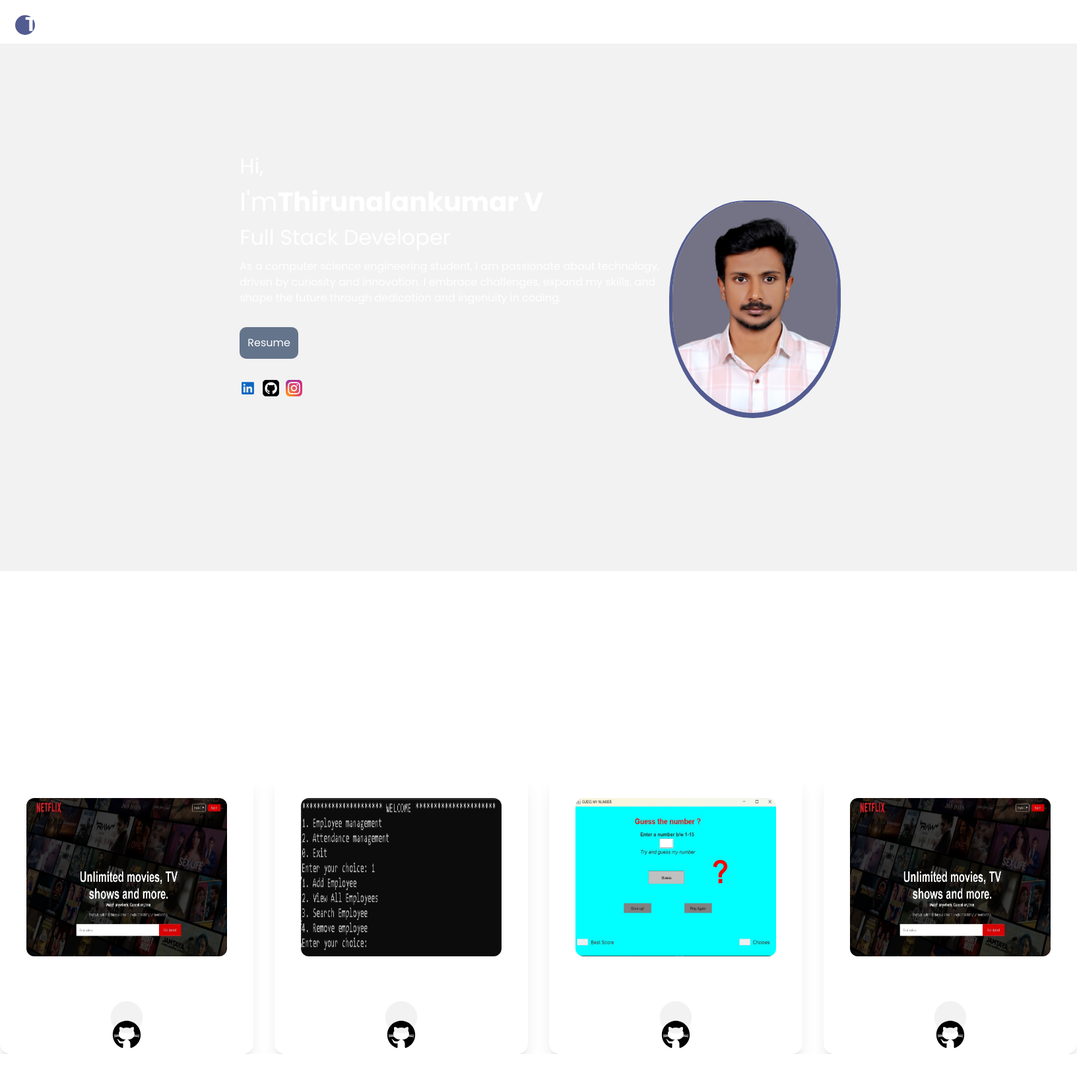
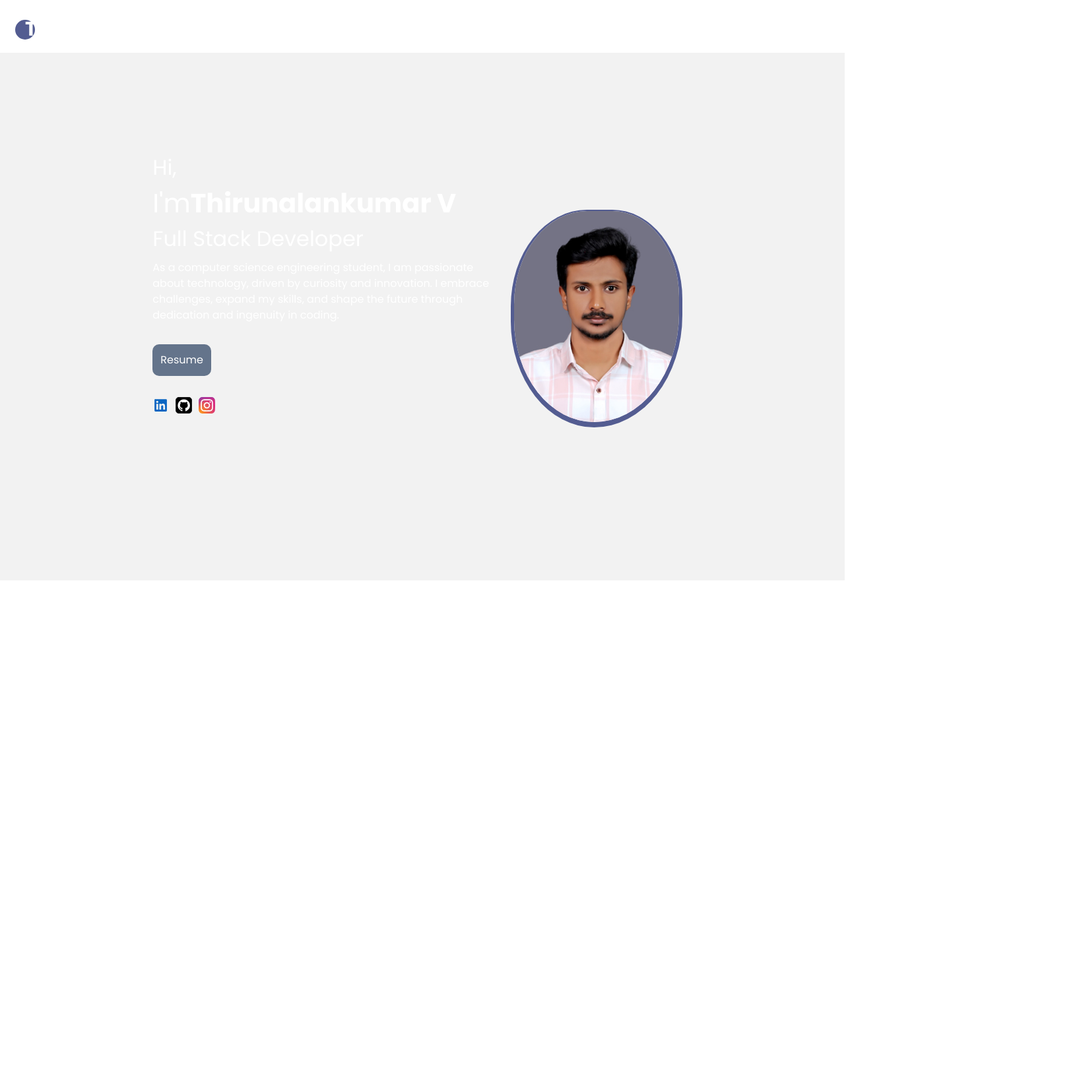
Before and after one commit to Nalankumar/portfolio, a React (Vite) app: page / in a window 1280 px wide. Shown: the top 1636 px of the page at 66% size, 1632 px wide, since content can reach past the window. After the commit the page ends 880 px from the top, so only its background shows below. Built offline with nearby package versions, Linux system fonts and the light colour scheme.

Commit message:
Responsive navbar developed with daisyui

```diff
--- a/src/App.jsx
+++ b/src/App.jsx
@@ -7,7 +7,7 @@ function App() {
     <div className='w-full text-white grid cols-1 font-poppins'>
       <Nav />
       <Herosection />
-      <Projects />
+      {/*<Projects />*/}
     </div>
   )
 }
--- a/src/components/herosection/Herosection.jsx
+++ b/src/components/herosection/Herosection.jsx
@@ -6,9 +6,9 @@ import Social from './Social.jsx'
 export default function Herosection() {
   return (
     <div className="hero bg-base-200 min-h-screen">
-      <div className="hero-content text-center flex flex-col-reverse md:flex-row">
+      <div className="hero-content text-center flex flex-col-reverse md:justify-evenly md:flex-row">
       <div className="content flex flex-col text-center pb-[10vh] px-10 md:text-left md:max-w-[50vw] md:px-0">
-         <div>
+         <div className="md:w-[40vw]">
            <p className="text-[4vw] hidden md:block md:text-[4vh]">Hi,</p>
            <p className='text-[5vw] md:text-[5vh] flex justify-center md:flex-none md:justify-start'><span className='hidden md:block'>I'm</span><span className='font-bold'>{" "+data.name}</span></p>
            <p className='text-[4vw] md:text-[4vh]'>{data.role}</p>
@@ -20,7 +20,7 @@ export default function Herosection() {
           </div>
       </div>
        <div>
-         <img className='aspect-auto h-[30vh] md:h-[40vh] rounded-tr-[55%] rounded-tl-[60%] rounded-bl-[66%] rounded-br-[70%] mt-[10vh] md:mt-0 shadow-[0_3px_0_5px_#535C91]' src={photo} alt="" />
+         <img className='aspect-auto h-[30vh] md:h-[40vh] md:mx-[20px] rounded-tr-[55%] rounded-tl-[60%] rounded-bl-[66%] rounded-br-[70%] mt-[10vh] md:mt-0 shadow-[0_3px_0_5px_#535C91]' src={photo} alt="" />
        </div>
       </div>
     </div>
--- a/src/components/nav/Nav.jsx
+++ b/src/components/nav/Nav.jsx
@@ -2,10 +2,29 @@ import React from 'react'
 import Logo from './Logo'
 export default function Nav() {
   return (
-    <div id="home" className="navbar bg-base-100">
+    <div id="home" className="navbar bg-base-100 w-full">
       <div className="flex-1">
         <Logo />
       </div>
+      <div className="flex justify-end drawer drawer-end w-[90%] z-10 md:hidden">
+        <input id="my-drawer" type="checkbox" className="drawer-toggle" />
+        <div className="drawer-content">
+          {/* Page content here */}
+          <label htmlFor="my-drawer" className="btn btn-circle drawer-button">
+            <svg
+            className="fill-current drawer-button"
+            xmlns="http://www.w3.org/2000/svg"
+            width="25"
+            height="25"
+            viewBox="0 0 512 512">
+            <path d="M64,384H448V341.33H64Zm0-106.67H448V234.67H64ZM64,128v42.67H448V128Z" />
+          </svg>
+          </label>
+        </div>
+        <div className="drawer-side">
+          <label htmlFor="my-drawer" aria-label="close sidebar" className="drawer-overlay"></label>
+            {/* Sidebar content here */}
+          <div className="menu bg-base-200 text-base-content min-h-full w-80 p-4">
             <div  className="btn btn-ghost">
               <div className="indicator">
                 <a href="#home">Home</a>
@@ -27,18 +46,30 @@ export default function Nav() {
               </div>
             </div>
           </div>
-    // <nav className="fixed w-full h-[10vh] bg-[#1B1A55] flex justify-between items-center">
-    //   <div className='items-center m-[10px]'>
-    //     <Logo />
-    //   </div>
-    //   <div>
-    //   <ul className='flex items-center space-x-6 mx-[20px]'>
-    //     <li className='hover:bg-[black] text-[2.5vw] md:text-xl px-[1vw] md:px-[2vw] cursor-pointer'><a href="#home">Home</a></li>
-    //     <li className='hover:bg-[black] text-[2.5vw] md:text-xl px-[1vw] md:px-[2vw] cursor-pointer'>About me</li>
-    //     <li className='hover:bg-[black] text-[2.5vw] md:text-xl px-[1vw] md:px-[2vw] cursor-pointer'><a href="#projects">Projects</a></li>
-    //     <li className='hover:bg-[black] text-[2.5vw] md:text-xl px-[1vw] md:px-[2vw] cursor-pointer'>Contact</li>
-    //   </ul>
-    //   </div>
-    // </nav>
+        </div>
+      </div>
+      <div className="hidden md:block menu menu-horizontal">
+        <div className="btn btn-ghost">
+              <div className="indicator">
+                <a href="#home">Home</a>
+              </div>
+            </div>
+            <div  className="btn btn-ghost">
+              <div className="indicator">
+                <a href="#aboutme">About me</a>
+              </div>
+            </div>
+            <div  className="btn btn-ghost">
+              <div className="indicator">
+                <a href="#projects">Projects</a>
+              </div>
+            </div>
+            <div  className="btn btn-ghost">
+              <div className="indicator">
+                <a href="#contact">Contact</a>
+              </div>
+            </div>
+      </div>
+    </div>
   )
 }
--- a/src/components/projects/Card.jsx
+++ b/src/components/projects/Card.jsx
@@ -1,18 +1,18 @@
 
 export default function Card({name, imgurl, githuburl}){
     return (
-            <div className="card bg-primary-100 w-96 shadow-xl">
-                <figure className="px-10 pt-10 ">
+            <div className="card bg-primary-100 w-60 shadow-xl">
+                <figure className="px-5 pt-5 ">
                     <img
                     src = {imgurl}
                     alt = {name}
-                    className = "rounded-xl h-60 w-90" />
+                    className = "rounded-xl h-55 w-80" />
                 </figure>
                 <div className="card-body items-center text-center">
                     <h2 className="card-title">{name}</h2>
                     <div className="card-actions">
                         <a href={githuburl} target="_blank" className="btn btn-circle">
-                            <svg xmlns="http://www.w3.org/2000/svg" x="0px" y="0px" width="100" height="100" viewBox="0 0 50 50">
+                            <svg xmlns="http://www.w3.org/2000/svg" x="0px" y="0px" width="25" height="25" viewBox="0 0 50 50">
                                 <path d="M17.791,46.836C18.502,46.53,19,45.823,19,45v-5.4c0-0.197,0.016-0.402,0.041-0.61C19.027,38.994,19.014,38.997,19,39 c0,0-3,0-3.6,0c-1.5,0-2.8-0.6-3.4-1.8c-0.7-1.3-1-3.5-2.8-4.7C8.9,32.3,9.1,32,9.7,32c0.6,0.1,1.9,0.9,2.7,2c0.9,1.1,1.8,2,3.4,2 c2.487,0,3.82-0.125,4.622-0.555C21.356,34.056,22.649,33,24,33v-0.025c-5.668-0.182-9.289-2.066-10.975-4.975 c-3.665,0.042-6.856,0.405-8.677,0.707c-0.058-0.327-0.108-0.656-0.151-0.987c1.797-0.296,4.843-0.647,8.345-0.714 c-0.112-0.276-0.209-0.559-0.291-0.849c-3.511-0.178-6.541-0.039-8.187,0.097c-0.02-0.332-0.047-0.663-0.051-0.999 c1.649-0.135,4.597-0.27,8.018-0.111c-0.079-0.5-0.13-1.011-0.13-1.543c0-1.7,0.6-3.5,1.7-5c-0.5-1.7-1.2-5.3,0.2-6.6 c2.7,0,4.6,1.3,5.5,2.1C21,13.4,22.9,13,25,13s4,0.4,5.6,1.1c0.9-0.8,2.8-2.1,5.5-2.1c1.5,1.4,0.7,5,0.2,6.6c1.1,1.5,1.7,3.2,1.6,5 c0,0.484-0.045,0.951-0.11,1.409c3.499-0.172,6.527-0.034,8.204,0.102c-0.002,0.337-0.033,0.666-0.051,0.999 c-1.671-0.138-4.775-0.28-8.359-0.089c-0.089,0.336-0.197,0.663-0.325,0.98c3.546,0.046,6.665,0.389,8.548,0.689 c-0.043,0.332-0.093,0.661-0.151,0.987c-1.912-0.306-5.171-0.664-8.879-0.682C35.112,30.873,31.557,32.75,26,32.969V33 c2.6,0,5,3.9,5,6.6V45c0,0.823,0.498,1.53,1.209,1.836C41.37,43.804,48,35.164,48,25C48,12.318,37.683,2,25,2S2,12.318,2,25 C2,35.164,8.63,43.804,17.791,46.836z"></path>
                             </svg>
                         </a>
--- a/src/components/projects/Carousel.jsx
+++ b/src/components/projects/Carousel.jsx
@@ -8,16 +8,16 @@ import hrms from '../../assets/projects/hrms.png'
 export default function Carousel() {
     return (
       <div className='carousel gap-3 md:gap-8'>
-          <div className='carousel-item'>
+          <div className='carousel-item bg-base-100 rounded-xl'>
               <Card name={data.projects[0].name} imgurl={netflix} githuburl={data.projects[0].github}/>
           </div>
-          <div  className='carousel-item'>
+          <div  className='carousel-item bg-base-100'>
               <Card name={data.projects[1].name} imgurl={hrms} githuburl={data.projects[1].github}/>
           </div>
-          <div  className='carousel-item'>
+          <div  className='carousel-item bg-base-100'>
               <Card name={data.projects[2].name} imgurl={number_guessing_game} githuburl={data.projects[2].github}/>
           </div>
-          <div  className='carousel-item'>
+          <div  className='carousel-item bg-base-100'>
               <Card name={data.projects[3].name} imgurl={netflix} githuburl={data.projects[3].github}/>
           </div>
         </div>
--- a/src/components/projects/Projects.jsx
+++ b/src/components/projects/Projects.jsx
@@ -4,7 +4,7 @@ import Carousel from './Carousel'
 export default function Projects() {
 
     return (
-    <div id="projects" className="w-full h-fit flex flex-col items-center justify-around lg:h-[100dvh]" >
+    <div id="projects" className="bg-base-200 flex flex-col items-center justify-around lg:h-[100dvh]" >
         <h1 className='text-[4vh] mt-[80px] lg:mt-[50px]'>Projects</h1>
         <Carousel />
     </div>
```
Lines whose indentation alone changed are shown as unchanged.
